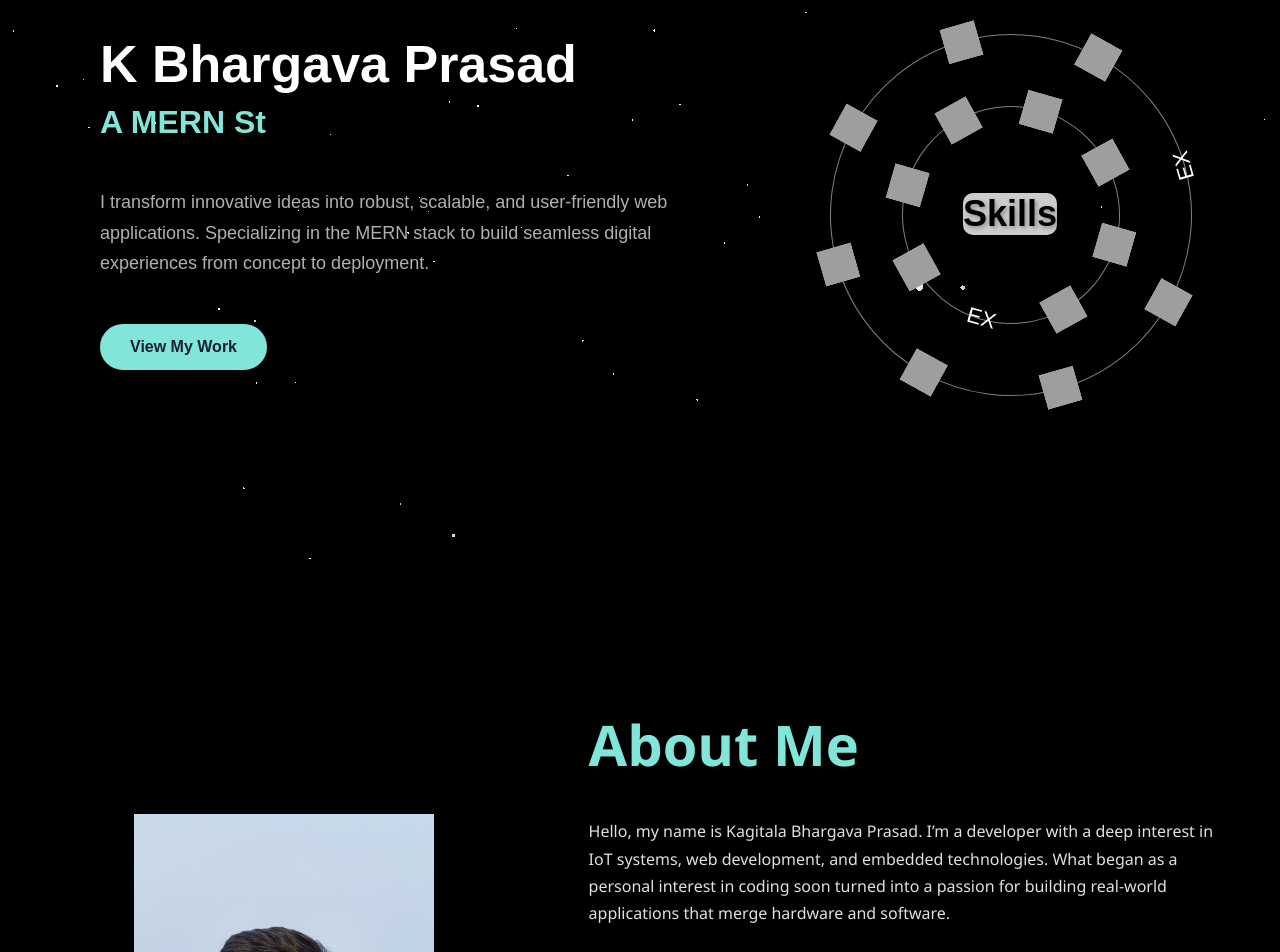
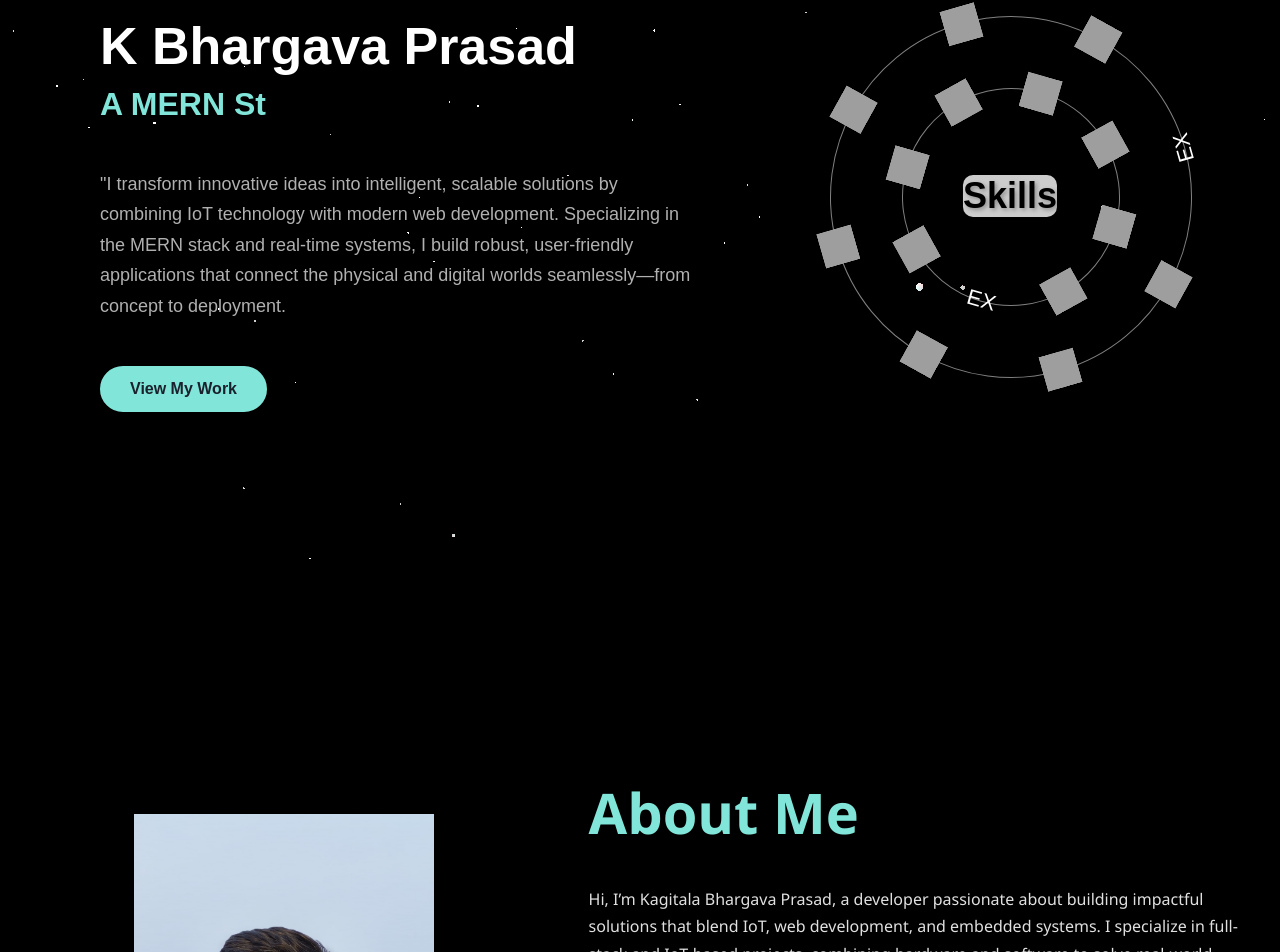
Before and after one commit to bhargav676/Portfolio, a React (Create React App) app in the folder client/: page / in a window 1280 px wide. Shown: the part 211-1163 px from the top of the page. Built offline with nearby package versions, Linux system fonts and the light colour scheme; grey boxes are pictures that could not be loaded.

Commit message:
version-3

```diff
--- a/client/src/components/Aboutus.js
+++ b/client/src/components/Aboutus.js
@@ -257,9 +257,9 @@ const AboutUs = () => {
         <TextColumn>
           <Heading>About Me</Heading>
           <Paragraph>
-            Hello, my name is Kagitala Bhargava Prasad. I’m a developer with a deep interest in IoT systems, web development, and embedded technologies. What began as a personal interest in coding soon turned into a passion for building real-world applications that merge hardware and software.
-            <br/><br/>
-            Over time, I’ve developed strong skills in full stack development and IoT-based systems, and I’m constantly learning through hands-on projects and challenges. I’m actively seeking remote or onsite opportunities where I can grow as a developer and contribute to meaningful, tech-driven projects. If you're looking for someone passionate about solving problems through technology, I’d love to connect!
+           Hi, I’m Kagitala Bhargava Prasad, a developer passionate about building impactful solutions that blend IoT, web development, and embedded systems.
+
+I specialize in full-stack and IoT-based projects, combining hardware and software to solve real-world problems. Always learning through hands-on experience, I’m seeking remote or onsite roles where I can grow and contribute to innovative, tech-driven teams.
           </Paragraph>
           <JourneyTitle>My Journey</JourneyTitle>
           {/* Note: The <TimelineLine /> component is removed */}
--- a/client/src/components/Home.js
+++ b/client/src/components/Home.js
@@ -158,7 +158,10 @@ const Portfolio = () => {
                             repeat={Infinity}
                         />
                         <p style={styles.content}>
-                            I transform innovative ideas into robust, scalable, and user-friendly web applications. Specializing in the MERN stack to build seamless digital experiences from concept to deployment.
+                            "I transform innovative ideas into intelligent, scalable solutions by combining
+                             IoT technology with modern web development. Specializing in the MERN stack and
+                             real-time systems, I build robust, user-friendly applications that connect the
+                             physical and digital worlds seamlessly—from concept to deployment.
                         </p>
                         <div style={styles.ctaContainer}>
                             <a
--- a/client/src/components/Projects.js
+++ b/client/src/components/Projects.js
@@ -1,8 +1,8 @@
-import React, { useState } from 'react'; // <-- Import useState
+import React, { useState } from 'react';
 import { motion } from 'framer-motion';
 import { FaGithub, FaEye } from 'react-icons/fa';
 
-// --- Your image imports remain the same ---
+
 import project1Img from '../images/p1.jpg';
 import project2Img from '../images/p2.jpg';
 import project3Img from '../images/p3.png';
@@ -10,56 +10,77 @@ import project4Img from '../images/p4.jpg';
 import project5Img from '../images/p5.jpg';
 import project6Img from '../images/p6.jpg';
 import project7Img from '../images/P7.jpg';
+import project8Img from '../images/p8.png';
+import project9Img from '../images/p9.png';
 
 const projects = [
-  // --- Your projects array remains the same ---
+    {
+  id: 1,
+  title: 'Water Quality Monitoring System',
+  image: project8Img,
+  description: 'An IoT-based Water Quality Monitoring System that collects real-time data such as pH, turbidity, and temperature. The data is displayed on a responsive dashboard, enabling users to track water health efficiently. Alerts are sent when thresholds are exceeded, ensuring timely action.',
+  tech: ['React', 'Node.js', 'MongoDB', 'Express', 'IoT', 'Socket.Io','Platform IO'],
+  liveDemo: 'https://waterquality-five.vercel.app/',
+  githubLink: 'https://github.com/bhargav676/waterquality',
+},
+
   {
-    id: 1,
+    id: 2,
     title: 'Farm-Direct',
     image: project2Img,
-    description: 'FarmDirect connects farmers with customers for fresh products at fair prices. Farmers set prices, and customers browse easily. The website is mobile-friendly, ensuring a smooth farm-to-table shopping experience.',
-    tech: ['React', 'Node.js', 'MongoDB', 'Express'],
+    description: 'FarmDirect connects farmers with customers for fresh, fairly priced produce. Farmers manage pricing directly, while customers enjoy a responsive, mobile-friendly interface. The platform includes real-time listings and a secure integrated payment gateway for seamless transactions.',
+    tech: ['React', 'Node.js', 'MongoDB', 'Express','Flask'],
     liveDemo: 'https://farmdirect-beta.vercel.app/',
-    githubLink: 'https://github.com/your-repo/farm-direct',
+    githubLink: 'https://github.com/bhargav676/farmdirect',
   },
   {
-    id: 2,
+    id: 3,
     title: 'Electronics E-Commerce',
     image: project1Img,
     description: 'Built a MERN-based e-commerce site selling 100+ electronic parts like Arduino and sensors. Added Dynamic Projects, where admins upload guides with YouTube integration for interactive learning.',
-    tech: ['MERN', 'Redux', 'YouTube API'],
+    tech: ['MERN stack'],
     liveDemo: 'https://rlr-pi.vercel.app/',
-    githubLink: 'https://github.com/your-repo/electronics-ecommerce',
+    githubLink: 'https://github.com/bhargav676/RLR',
   },
-  {
-    id: 3,
-    title: 'Movie Ticket Booking',
-    image: project3Img,
-    description: 'Developed a platform for browsing movies, selecting seats, and making payments securely. Includes an Admin Dashboard for managing movies and bookings, ensuring a smooth user experience.',
-    tech: ['React', 'Stripe', 'Node.js'],
-    liveDemo: 'https://movie-omega-five.vercel.app/',
-    githubLink: 'https://github.com/your-repo/movie-booking',
-  },
-  {
-    id: 4,
+    {
+    id: 5,
     title: 'Book Management System',
     image: project4Img,
     description: 'The RFID-Based Book Management System automates book exchanges with real-time tracking. RFID tags enable secure verification and instant return status updates for better library management.',
-    tech: ['HTML', 'CSS', 'JavaScript', 'RFID'],
+    tech: ['Arduino IDE', 'RFID'],
     liveDemo: '',
     githubLink: 'https://github.com/your-repo/rfid-library',
   },
   {
-    id: 5,
+    id: 4,
+    title: 'Movie Ticket Booking',
+    image: project3Img,
+    description: 'Developed a platform for browsing movies, selecting seats, and making payments securely. Includes an Admin Dashboard for managing movies and bookings, ensuring a smooth user experience.',
+    tech: ['React',  'Node.js'],
+    liveDemo: 'https://movie-omega-five.vercel.app/',
+    githubLink: 'https://github.com/your-repo/movie-booking',
+  },
+
+  {
+    id: 6,
     title: 'Job Finder',
     image: project5Img,
     description: 'A job search website that helps users find jobs by location and role. Users can filter listings, view job details, and apply easily, making the job search process faster and more efficient.',
     tech: ['React', 'API', 'Tailwind CSS'],
     liveDemo: 'https://jobfinder-8zoms3qr1-bhargavks-projects.vercel.app/',
-    githubLink: 'https://github.com/your-repo/job-finder',
+    githubLink: 'https://github.com/bhargav676/Jobfinder',
   },
   {
-    id: 6,
+  id: 7,
+  title: 'Jalarakshak - Official Website',
+  image: project9Img,
+  description: 'The official website for Jalarakshak, a water-tech company focused on innovative solutions for water monitoring and sustainability. It showcases products, company values, contact details, and integrates customer support features.',
+  tech: ['React', 'Tailwind CSS', 'Framer Motion', 'EmailJS'],
+  liveDemo: 'https://jalarakshak.vercel.app/',
+  githubLink: 'https://github.com/bhargav676/jalarakshak',
+},
+  {
+    id: 8,
     title: 'Wireless EV Charging System',
     image: project6Img,
     description: 'The Wireless EV Charging System uses RFID technology for automated vehicle identification and cost calculation at charging stations. It features a time-based charging system, an LCD display for real-time cost updates, and automated cost processing.',
@@ -68,7 +89,7 @@ const projects = [
     githubLink: 'https://github.com/your-repo/ev-charging',
   },
   {
-    id: 7,
+    id: 9,
     title: 'Live IPL Score Display',
     image: project7Img,
     description: 'Built an ESP32-based device to retrieve live live IPL match scores via CricAPI and show them on an I2C LCD with a clean, real-time format. Includes reliable team name parsing and periodic updates.',
@@ -76,17 +97,19 @@ const projects = [
     liveDemo: '',
     githubLink: 'https://github.com/your-repo/ipl-display',
   },
+
+
+
 ];
 
-// --- NEW LOGIC STARTS HERE ---
 const Projects = () => {
-  // State to manage the expanded view
+
   const [isExpanded, setIsExpanded] = useState(false);
 
-  // Number of projects to show initially. I've chosen 4 as it works well with the alternating layout.
+
   const INITIAL_PROJECT_COUNT = 4;
 
-  // Determine which projects to display based on the state
+
   const projectsToShow = isExpanded ? projects : projects.slice(0, INITIAL_PROJECT_COUNT);
 
   return (
@@ -94,7 +117,7 @@ const Projects = () => {
       <div className="container">
         <h2 className="section-title">My Projects</h2>
         <div className="projects-list">
-          {/* We now map over the conditionally sliced array */}
+
           {projectsToShow.map((project) => (
             <div key={project.id} className="project-item">
               <div className="project-image-container">
```
Also changed, not shown: client/src/images/p8.png (added), client/src/images/p9.png (added).
